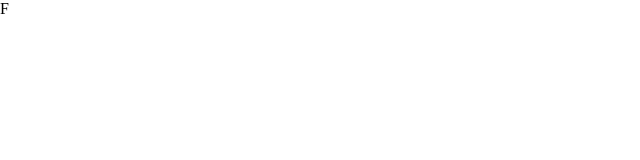
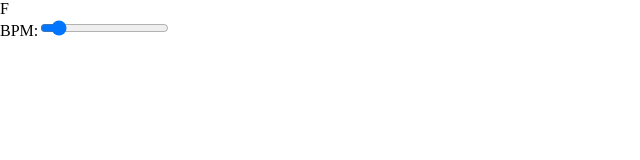
Before and after one commit to tonyanziano/learn-your-fretboard, a React app: page / in a window 1280 px wide. Shown: the top 160 px of the page, without its empty margins (0-640 px from the left). Built offline with nearby package versions, Linux system fonts and the light colour scheme.

Commit message:
Setup redux folder structure and connected to bpm slider

```diff
--- a/package.json
+++ b/package.json
@@ -19,7 +19,10 @@
   },
   "homepage": "https://github.com/tonyanziano/learn-your-fretboard#readme",
   "dependencies": {
+    "@emotion/react": "^11.9.3",
+    "@reduxjs/toolkit": "^1.8.2",
     "react": "^18.1.0",
+    "react-redux": "^8.0.2",
     "typescript": "^4.7.3",
     "webpack-cli": "^4.10.0"
   },
--- a/src/App.tsx
+++ b/src/App.tsx
@@ -1,8 +1,12 @@
-import React from 'react';
-import { CurrentNote } from './components/CurrentNote';
+import React from 'react'
+import { BPMSlider } from './components/BPMSlider'
+import { CurrentNote } from './components/CurrentNote'
 
 export const App: React.FC<{}> = () => {
-  return <>
-  <CurrentNote />
-  </>
-};
+  return (
+    <>
+      <CurrentNote />
+      <BPMSlider />
+    </>
+  )
+}
--- a/src/components/BPMSlider.tsx
+++ b/src/components/BPMSlider.tsx
@@ -1,2 +1,33 @@
-// TODO:
-// controls the current BPM that the notes are played at
+import React, { useCallback } from 'react'
+import { useDispatch, useSelector } from 'react-redux'
+import { MaxBPM, MinBPM } from '../constants'
+import { selectBPM } from '../state/selectors/bpm'
+import { setBPM } from '../state/slices/bpm'
+
+const bpmSliderId = 'bpm-slider'
+
+export const BPMSlider: React.FC = () => {
+  const currentBPM = useSelector(selectBPM)
+  const dispatch = useDispatch()
+
+  const onChangeBPM = useCallback<React.ChangeEventHandler<HTMLInputElement>>(
+    (ev) => {
+      dispatch(setBPM(parseInt(ev.target.value)))
+    },
+    []
+  )
+
+  return (
+    <label htmlFor={bpmSliderId}>
+      BPM:
+      <input
+        id={bpmSliderId}
+        type="range"
+        min={MinBPM}
+        max={MaxBPM}
+        onChange={onChangeBPM}
+        value={currentBPM}
+      />
+    </label>
+  )
+}
--- a/src/constants.ts
+++ b/src/constants.ts
@@ -1,3 +1,6 @@
 export const NaturalNotes = ['A', 'B', 'C', 'D', 'E', 'F', 'G']
 
 export const AccidentalNotes = ['A#', 'B#', 'D#', 'F#', 'G#']
+
+export const MaxBPM = 240
+export const MinBPM = 20
--- a/src/index.tsx
+++ b/src/index.tsx
@@ -1,6 +1,12 @@
-import React from 'react';
-import { render } from 'react-dom';
-import { App } from './App';
+import { render } from 'react-dom'
+import { Provider } from 'react-redux'
+import { App } from './App'
+import { store } from './state/store'
 
 // render the app
-render(<App />, document.getElementById('react-root'));
+render(
+  <Provider store={store}>
+    <App />
+  </Provider>,
+  document.getElementById('react-root')
+)
--- /dev/null
+++ b/src/state/selectors/bpm.ts
@@ -0,0 +1,7 @@
+import { createSelector } from '@reduxjs/toolkit'
+import { RootState } from '../store'
+
+const selectBPMState = (state: RootState) => state.bpm
+const selectBPM = createSelector(selectBPMState, (state) => state.bpm)
+
+export { selectBPM }
--- /dev/null
+++ b/src/state/slices/bpm.ts
@@ -0,0 +1,21 @@
+import { createSlice, PayloadAction } from '@reduxjs/toolkit'
+
+type BPMState = {
+  bpm: number
+}
+
+const initialState: BPMState = {
+  bpm: 40,
+}
+
+export const bpmSlice = createSlice({
+  name: 'bpm',
+  initialState,
+  reducers: {
+    setBPM: (state, action: PayloadAction<number>) => {
+      state.bpm = action.payload
+    },
+  },
+})
+
+export const { setBPM } = bpmSlice.actions
--- /dev/null
+++ b/src/state/store.ts
@@ -0,0 +1,10 @@
+import { combineReducers, configureStore } from '@reduxjs/toolkit'
+import { bpmSlice } from './slices/bpm'
+
+export const store = configureStore({
+  reducer: combineReducers({
+    bpm: bpmSlice.reducer,
+  }),
+})
+
+export type RootState = ReturnType<typeof store.getState>
--- a/tsconfig.json
+++ b/tsconfig.json
@@ -6,7 +6,8 @@
     "esModuleInterop": true,
     "skipLibCheck": true,
     "forceConsistentCasingInFileNames": true,
-    "jsx": "react"
+    "jsx": "react-jsx",
+    "jsxImportSource": "@emotion/react"
   },
   "$schema": "https://json.schemastore.org/tsconfig"
 }
```
Also changed, not shown: 1 other file (tests, documents, lock files or other folders).
